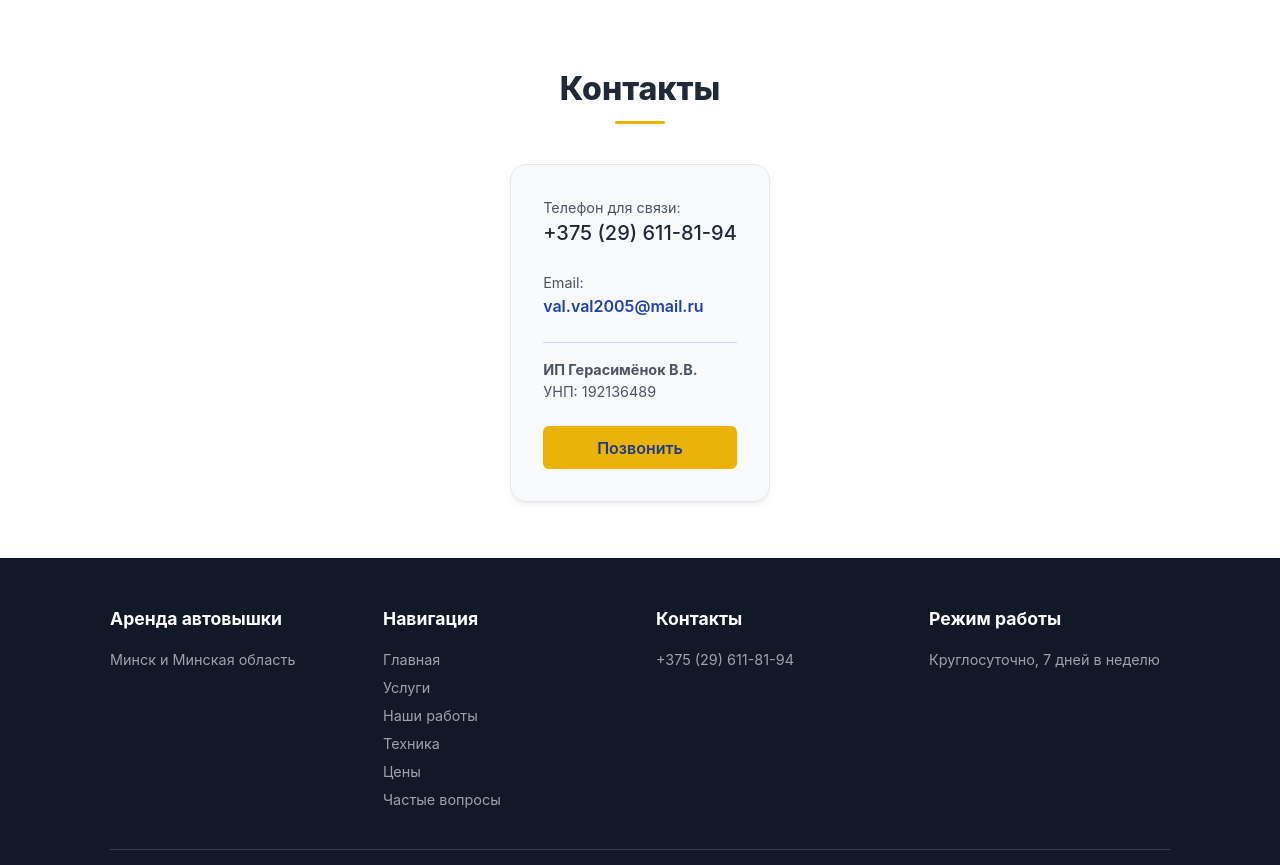
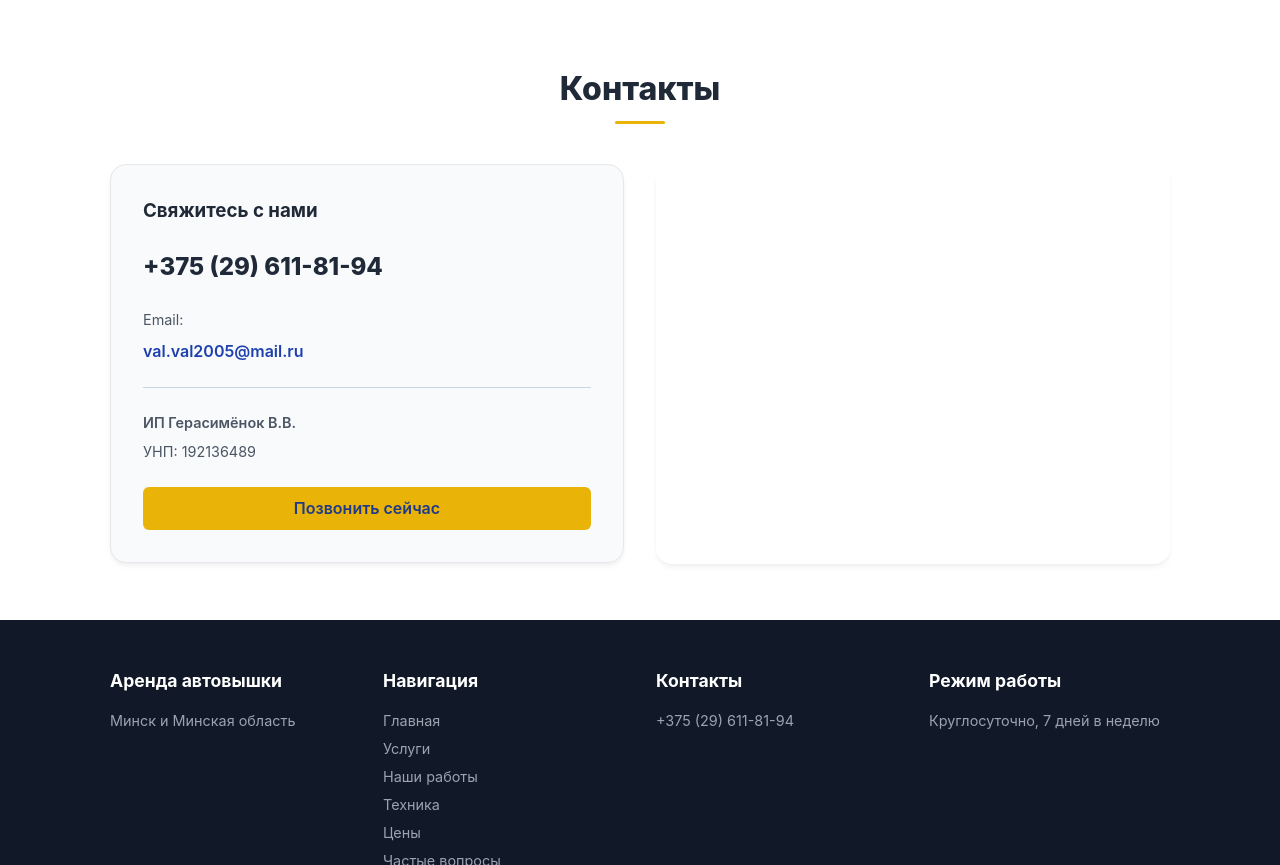
Before and after one commit to nikmar-by/avtovyshka-minsk, a plain HTML site: page index.html in a window 1280 px wide. Shown: the part 4670-5535 px from the top of the page. Drawn offline with Linux system fonts and the light colour scheme.

Commit message:
Update index.html

```diff
--- a/index.html
+++ b/index.html
@@ -1,3 +1,4 @@
+
 <!DOCTYPE html>
 <html lang="ru">
 <head>
@@ -337,7 +338,6 @@ footer {
   .logo img { height: 40px; }
   .logo h1 { font-size: 1rem; }
   .nav-links { display: none; }
-
   .mobile-menu-btn {
     display: block;
     margin-left: auto;
@@ -361,6 +361,9 @@ footer {
   .section-title { font-size: 1.75rem; }
   section { padding: 2.5rem 0; }
   .grid-cards { grid-template-columns: 1fr; }
+   #contacts > .container > div {
+    grid-template-columns: 1fr !important;
+  }
 }
 
 </style>
@@ -603,28 +606,46 @@ footer {
 
 <!-- Contacts -->
 <section id="contacts" style="background: white;">
-<div class="container" style="text-align: center;">
+<div class="container">
   <h2 class="section-title">Контакты</h2>
   <div class="divider"></div>
-<div style="display: inline-block; text-align: left; background: var(--bg-light); padding: 2rem; border-radius: 1rem; border: 1px solid #e5e7eb; box-shadow: var(--shadow);">
+
+  <!-- Сетка: контакты слева, карта справа -->
+  <div style="display: grid; grid-template-columns: 1fr 1fr; gap: 2rem; align-items: start;">
+
+    <!-- ЛЕВАЯ ЧАСТЬ: Контактная информация -->
+    <div style="text-align: left; background: var(--bg-light); padding: 2rem; border-radius: 1rem; border: 1px solid #e5e7eb; box-shadow: var(--shadow);">
+      <h3 style="margin-bottom: 1.5rem; color: var(--text-main);">Свяжитесь с нами</h3>
+
       <div style="margin-bottom: 1.5rem;">
-<span style="display: block; font-size: 0.9rem; color: var(--text-light);">Телефон для связи:</span>
-<a href="tel:+375296118194" style="font-size: 1.25rem; font-weight: 500; color: var(--text-main); text-decoration: none;">+375 (29) 611-81-94</a>
+
+        <a href="tel:+375296118194" style="font-size: 1.5rem; font-weight: 800; color: var(--text-main); text-decoration: none;">+375 (29) 611-81-94</a>
       </div>
+
       <div style="margin-bottom: 1.5rem;">
-<span style="display: block; font-size: 0.9rem; color: var(--text-light);">Email:</span>
+        <span style="display: block; font-size: 0.9rem; color: var(--text-light); margin-bottom: 0.5rem;">Email:</span>
         <a href="mailto:val.val2005@mail.ru" style="font-size: 1rem; color: var(--primary); text-decoration: none; font-weight: 600;">val.val2005@mail.ru</a>
       </div>
-<div style="border-top: 1px solid #cbd5e1; padding-top: 1rem; color: var(--text-light); font-size: 0.9rem;">
-<strong>ИП Герасимёнок В.В.</strong><br>
-УНП: 192136489
+
+      <div style="border-top: 1px solid #cbd5e1; padding-top: 1.5rem; color: var(--text-light); font-size: 0.9rem;">
+        <p style="margin-bottom: 0.5rem; font-weight: 600;">ИП Герасимёнок В.В.</p>
+        <p style="margin-bottom: 1rem;">УНП: 192136489</p>
       </div>
+
       <div style="margin-top: 1.5rem;">
-<a href="tel:+375296118194" class="btn btn-primary" style="width: 100%; text-align: center;">Позвонить</a>
+        <a href="tel:+375296118194" class="btn btn-primary" style="width: 100%; text-align: center;">Позвонить сейчас</a>
       </div>
+    </div>
+
+    <!-- ПРАВАЯ ЧАСТЬ: Карта Яндекса -->
+    <div style="border-radius: 1rem; overflow: hidden; box-shadow: var(--shadow);">
+      <iframe src="https://yandex.ru/map-widget/v1/?z=12&ol=biz&oid=198580041612" width="100%" height="400" frameborder="0" style="display: block;"></iframe>
+    </div>
+
   </div>
 </div>
 </section>
+
 
 <!-- Footer -->
 <footer>
```
Lines whose indentation alone changed are shown as unchanged.
